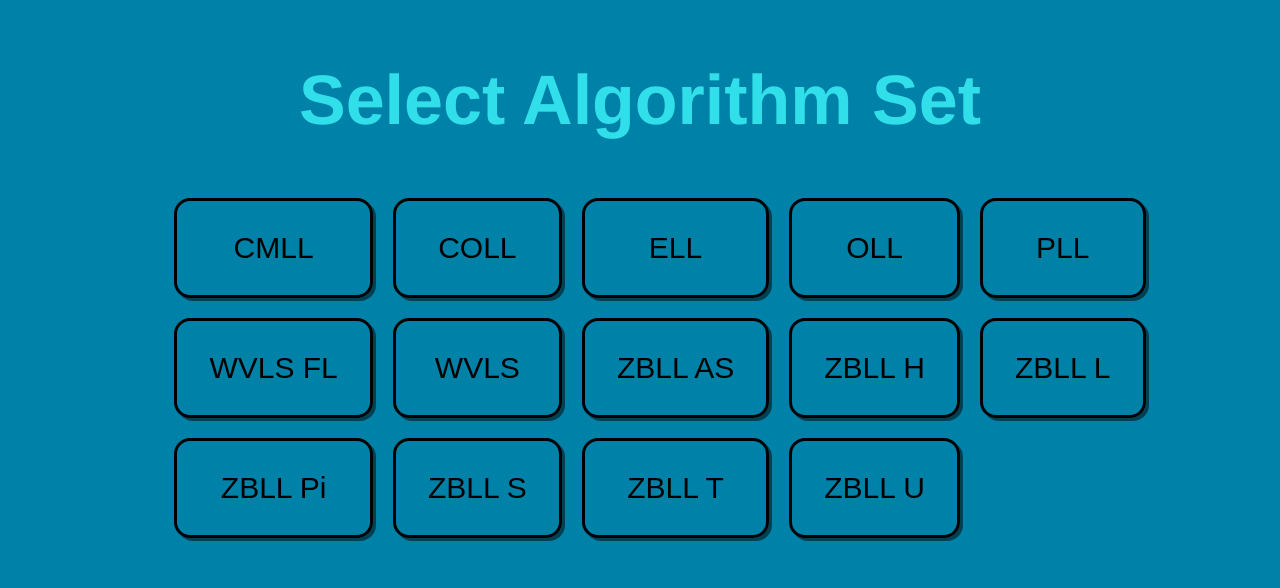
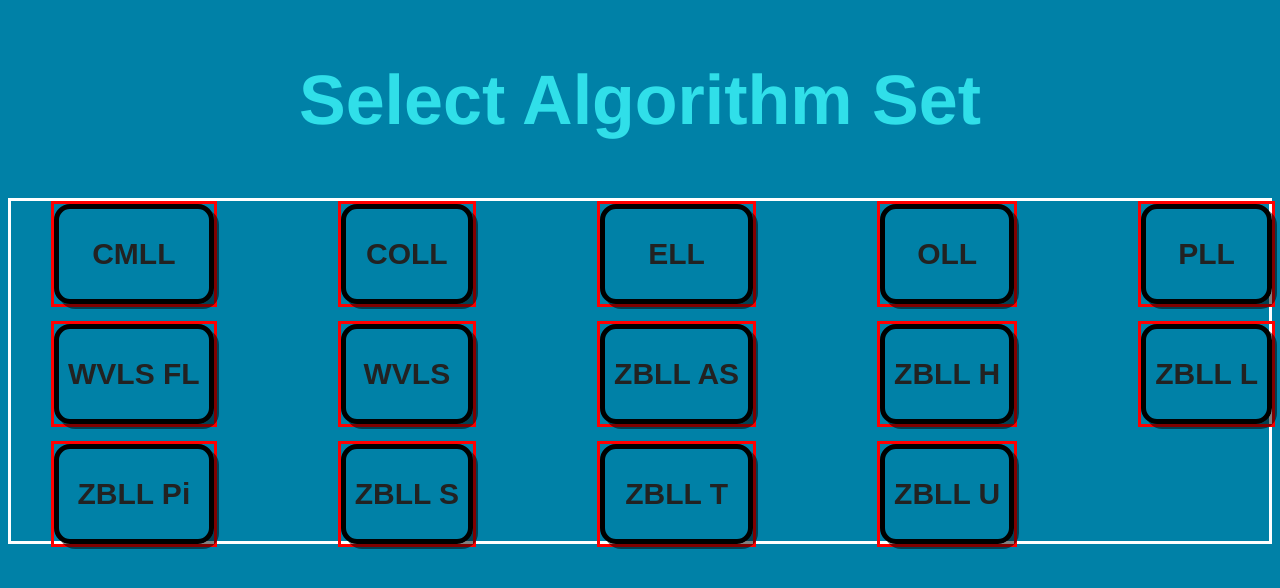
Before and after one commit to LeedsJohn/vue-algorithm-trainer, a Vue app: page / in a window 1280 px wide. Shown: the top 588 px of the page. Built offline with nearby package versions, Linux system fonts and the light colour scheme.

Commit message:
Restyle buttons

```diff
--- a/src/components/select_algset/TheAlgsetSelector.vue
+++ b/src/components/select_algset/TheAlgsetSelector.vue
@@ -47,11 +47,13 @@ h2 {
 }
 
 .grid-container {
-  margin: 0 10% 5% 10%;
+  margin: 0 auto;
+  border: white solid;
   display: grid;
   gap: 20px 20px;
   grid-template-columns: auto auto auto;
   grid-auto-rows: 5rem;
+  justify-content: space-between;
 }
 
 @media screen and (min-width: 800px) {
@@ -72,29 +74,24 @@ h2 {
   }
 }
 
-ul {
-  margin: 0 auto;
-  text-align: center;
-}
-
 li {
-  display: inline-block;
-  vertical-align: top;
+  list-style: none;
   height: 100%;
   width: 100%;
-  margin: auto;
+  border: red solid;
 }
 
 button {
   background: none;
-  border: 3px solid;
+  border: #000 5px solid;
   text-align: center;
   height: 100%;
   width: 100%;
   font-size: 1.5rem;
-  font-weight: 400;
   border-radius: 16px;
-  box-shadow: 3px 3px rgba(0, 0, 0, 0.5);
+  box-shadow: 5px 5px rgba(0, 0, 0, 0.5);
+  color: #222;
+  font-weight: 600;
 }
 
 button:hover {
```
